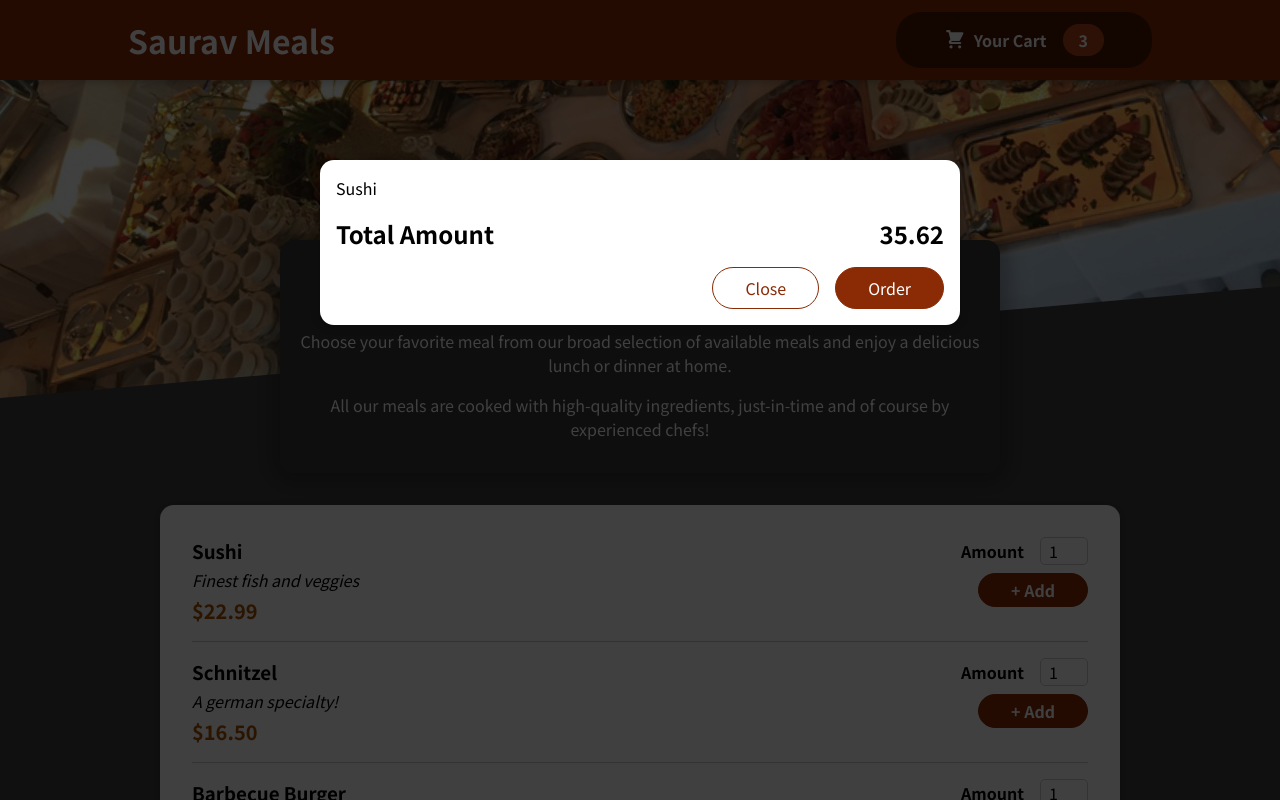
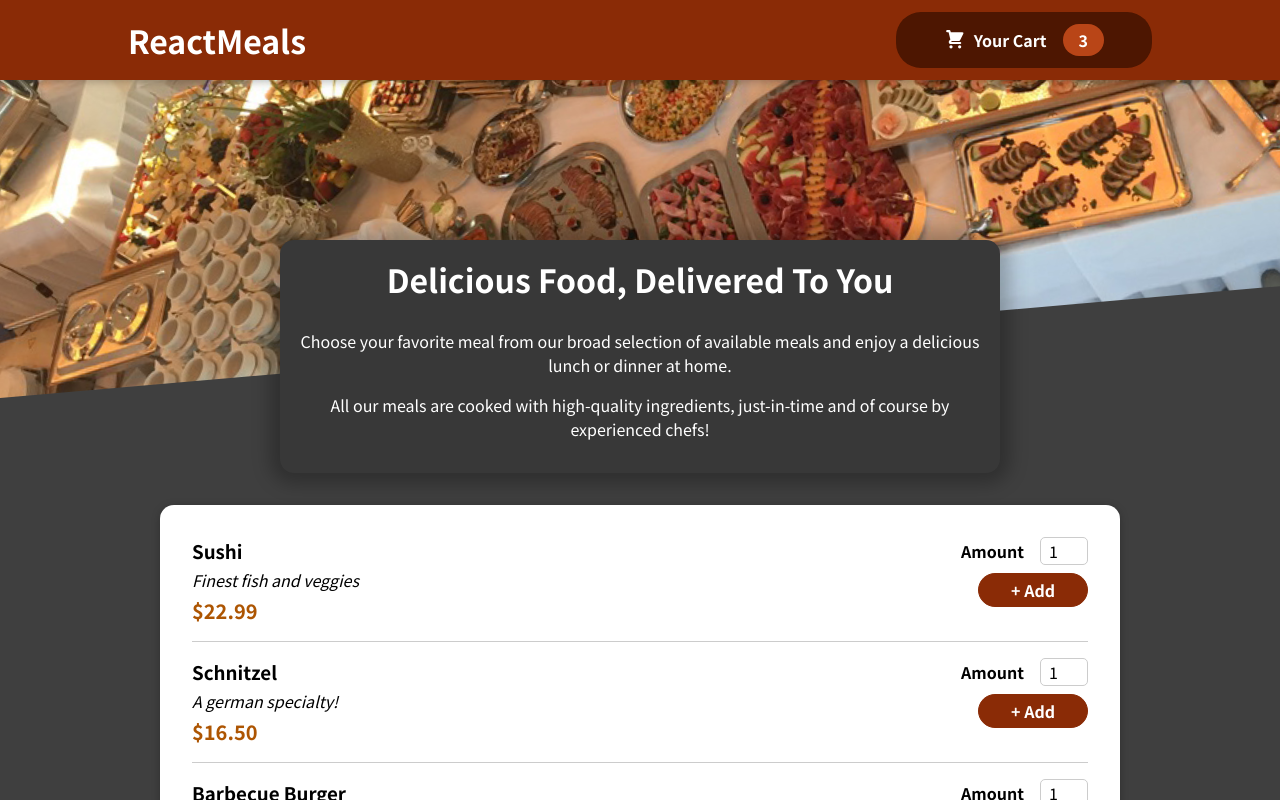
Before and after one commit to sauravk-drupalchamp/foodOrdering, a React (Create React App) app: page / in a window 1280 px wide. Shown: the top 800 px of the page. Built offline with nearby package versions, Linux system fonts and the light colour scheme.

Commit message:
Managed Overlay state using porps drill

```diff
--- a/src/App.js
+++ b/src/App.js
@@ -1,13 +1,24 @@
-import React, { Fragment } from 'react'
+import { Fragment, useState } from 'react';
+
 import Header from './components/Layout/Header';
 import Meals from './components/Meals/Meals';
-import Cart from '../src/components/Cart/Cart';
+import Cart from './components/Cart/Cart';
 
 function App() {
+  const [cartIsShown, setCartIsShown] = useState(false);
+
+  const showCartHandler = () => {
+    setCartIsShown(true);
+  };
+
+  const hideCartHandler = () => {
+    setCartIsShown(false);
+  };
+
   return (
     <Fragment>
-      <Cart />
-      <Header />
+      {cartIsShown && <Cart onClose={hideCartHandler} />}
+      <Header onShowCart={showCartHandler} />
       <main>
         <Meals />
       </main>
--- a/src/components/Cart/Cart.jsx
+++ b/src/components/Cart/Cart.jsx
@@ -11,14 +11,16 @@
   );
 
   return (
-    <Modal>
+    <Modal onClose={props.onClose}>
       {cartItems}
       <div className={classes.total}>
         <span>Total Amount</span>
         <span>35.62</span>
       </div>
       <div className={classes.actions}>
-        <button className={classes['button--alt']}>Close</button>
+        <button className={classes['button--alt']} onClick={props.onClose}>
+          Close
+        </button>
         <button className={classes.button}>Order</button>
       </div>
     </Modal>
--- a/src/components/Layout/Header.jsx
+++ b/src/components/Layout/Header.jsx
@@ -8,8 +8,8 @@
   return (
     <Fragment>
       <header className={classes.header}>
-        <h1>Saurav Meals</h1>
-        <HeaderCartButton />
+        <h1>ReactMeals</h1>
+        <HeaderCartButton onClick={props.onShowCart} />
       </header>
       <div className={classes['main-image']}>
         <img src={mealsImage} alt='A table full of delicious food!' />
--- a/src/components/Layout/HeaderCartButton.jsx
+++ b/src/components/Layout/HeaderCartButton.jsx
@@ -3,7 +3,7 @@
 
 const HeaderCartButton = (props) => {
   return (
-    <button className={classes.button}>
+    <button className={classes.button} onClick={props.onClick}>
       <span className={classes.icon}>
         <CartIcon />
       </span>
--- a/src/components/UI/Modal.jsx
+++ b/src/components/UI/Modal.jsx
@@ -4,7 +4,7 @@
 import classes from './Modal.module.css';
 
 const Backdrop = (props) => {
-  return <div className={classes.backdrop} />;
+  return <div className={classes.backdrop} onClick={props.onClose}/>;
 };
 
 const ModalOverlay = (props) => {
@@ -20,7 +20,7 @@
 const Modal = (props) => {
   return (
     <Fragment>
-      {ReactDOM.createPortal(<Backdrop />, portalElement)}
+      {ReactDOM.createPortal(<Backdrop onClose={props.onClose} />, portalElement)}
       {ReactDOM.createPortal(
         <ModalOverlay>{props.children}</ModalOverlay>,
         portalElement
```
Also changed, not shown: 1 other file (tests, documents, lock files or other folders).
